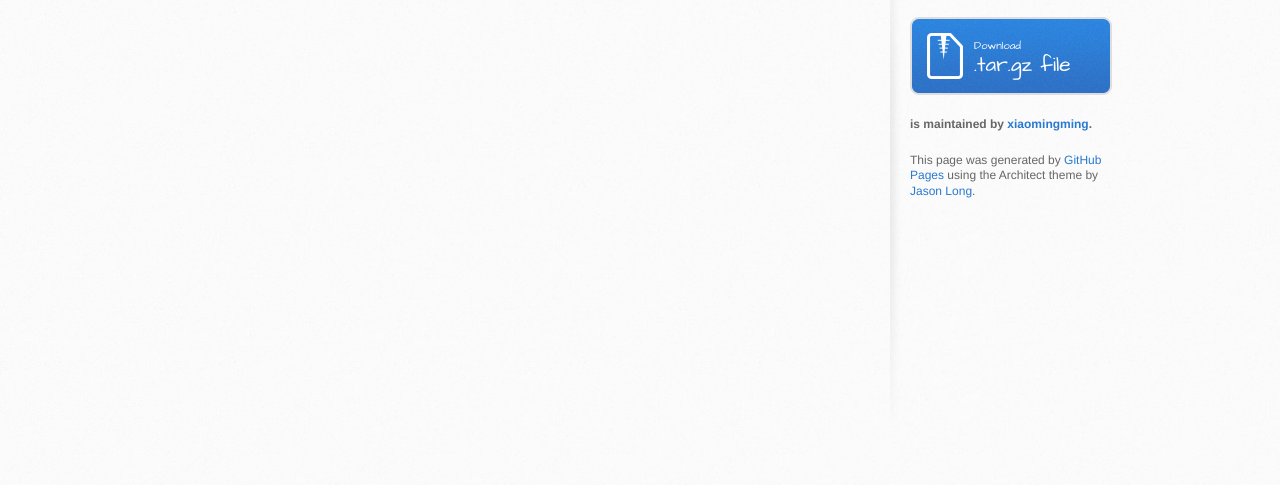
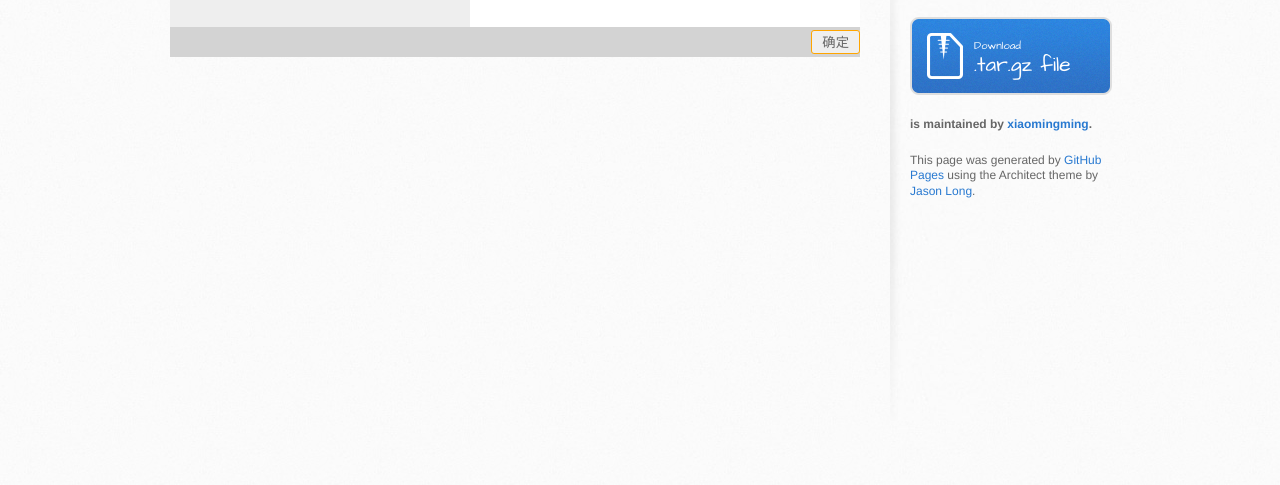
Before and after one commit to xiaomingming/easyDialog, a plain HTML site: page index.html in a window 1280 px wide. Shown: the part 315-800 px from the top of the page. Drawn offline with nearby package versions, Linux system fonts and the light colour scheme.

Commit message:
添加插件引用

```diff
--- a/index.html
+++ b/index.html
@@ -16,7 +16,6 @@
 
 <title>Easydialog by xiaomingming</title>
 </head>
-
 <body>
 <header>
     <div class="inner">
@@ -37,6 +36,7 @@
     </div>
 </div>
 <script type="text/javascript" src="http://ajax.googleapis.com/ajax/libs/jquery/1.8.2/jquery.min.js"></script>
+<script type="text/javascript" src="javascripts/easyDialog.js"></script>
 <script type="text/javascript">
     $(function() {
         $('#easy-dialog2').easyDialog({
```
